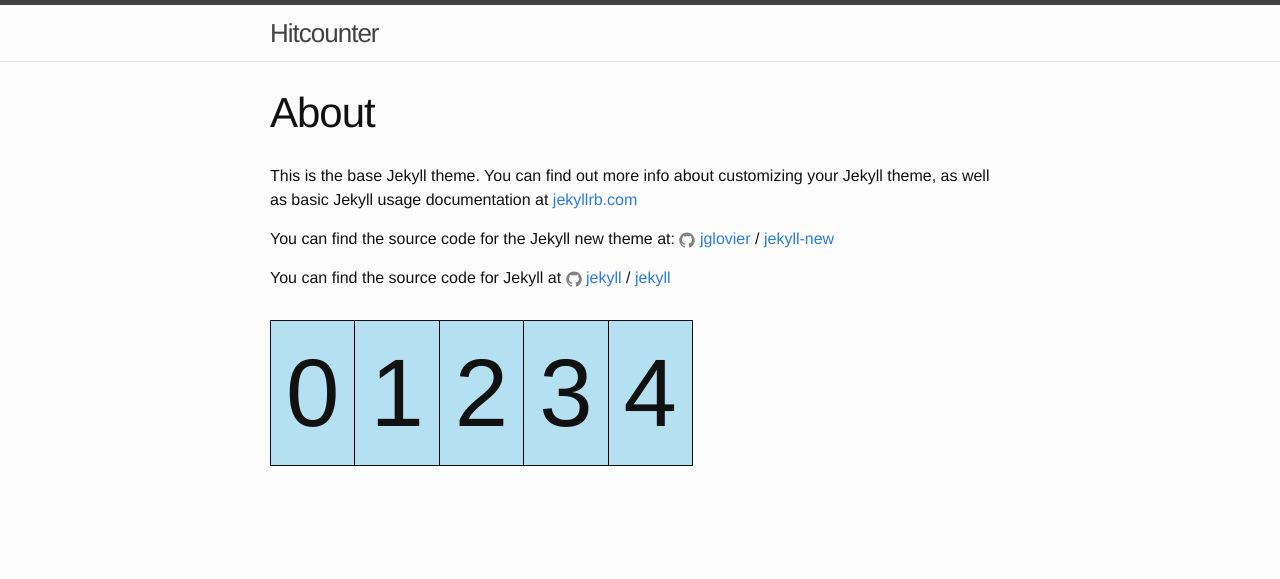
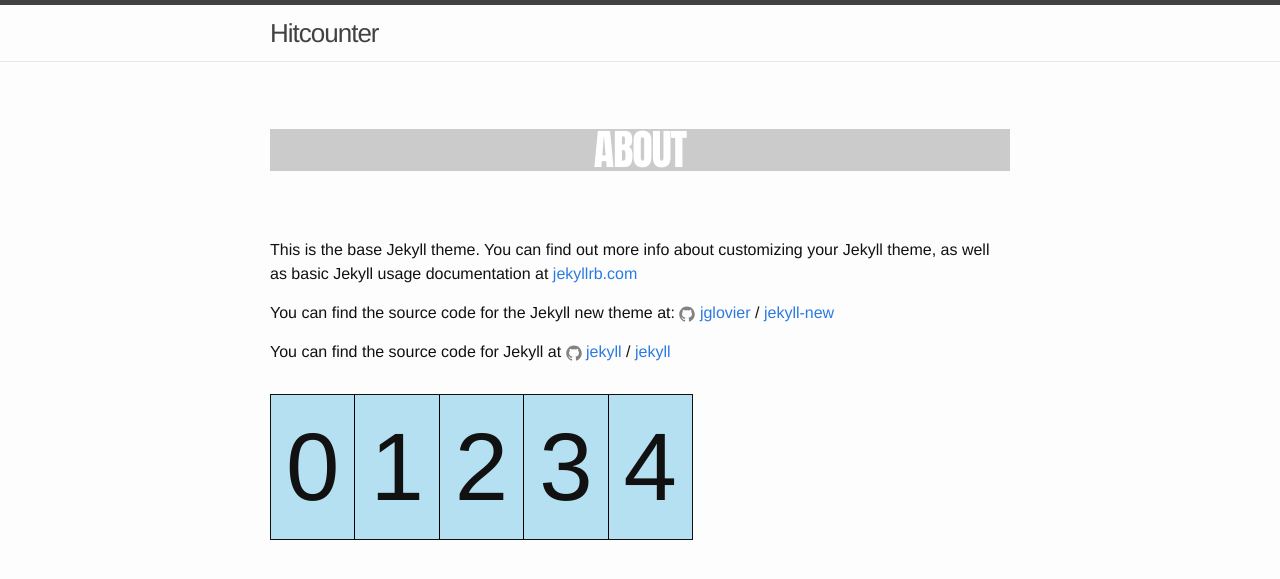
Before and after one commit to fhcflx/hitcounter-1, a Jekyll site: the page built from about.md, in a window 1280 px wide. Shown: the top 579 px of the page. Built offline with Jekyll 4.4.1, drawn with Linux system fonts in a browser that asks for light colours.

Commit message:
wip: adding style

```diff
--- a/_sass/counters.sass
+++ b/_sass/counters.sass
@@ -1,3 +1,14 @@
+h1
+  background: rgba(0,0,0,0.2)
+  text-align: center
+  color: #fff
+  font: 95px/1 "Impact"
+  text-transform: uppercase
+  display: inline-block
+  width: 100%
+  margin: 5% auto 5%
+
+
 #basic
   font-family: 'Helvetica Neue', Helvetica, Arial, sans-serif
   display: inline-block
@@ -19,8 +30,8 @@
           border-right: 0
 
         .aspect-ratio
-          font-size: 600%
           border-right: 1px solid black
 
           .digit
+            font-size: 600%
             padding: 0 15px
```
Also changed, not shown: _layouts/default.html (+8 -0 lines).
